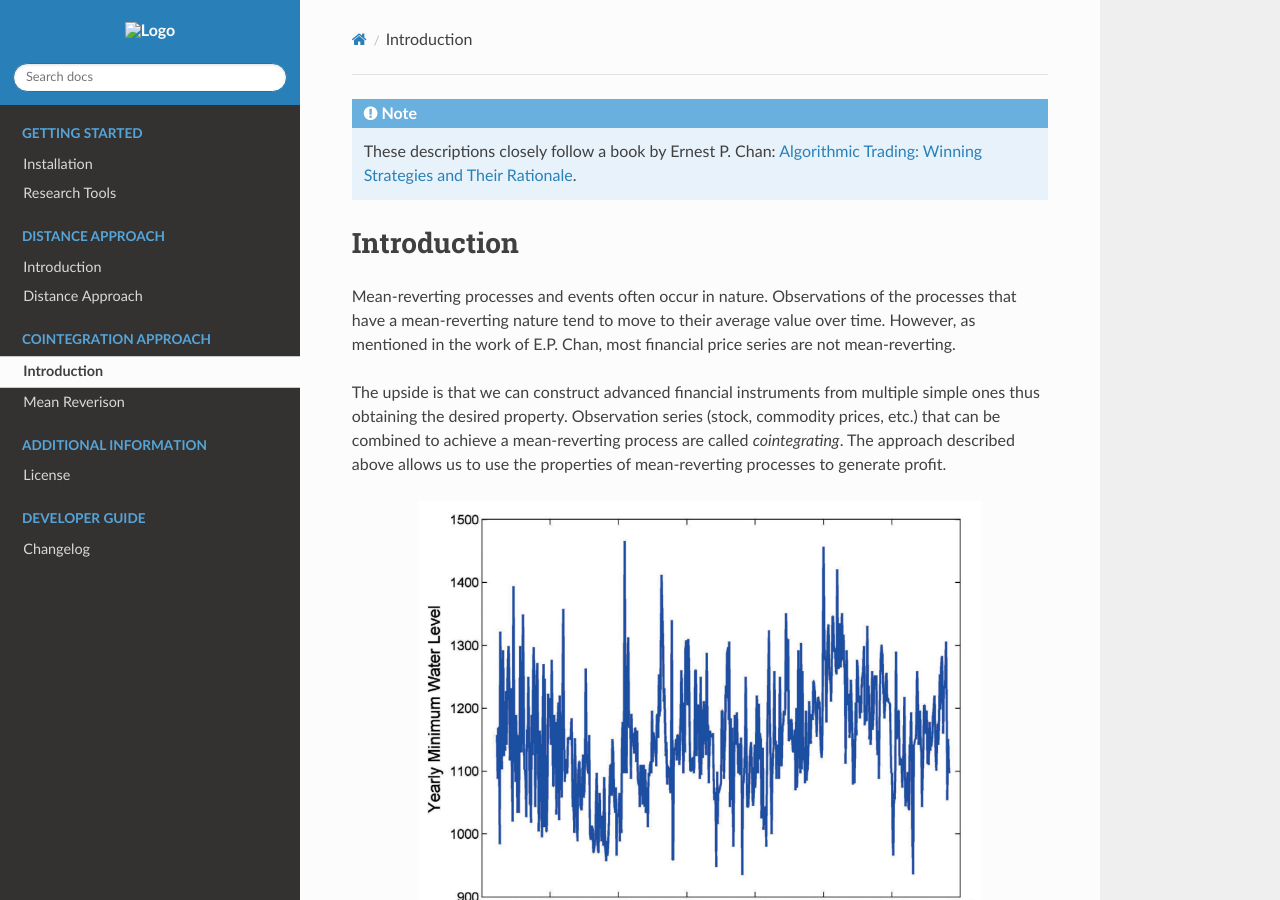
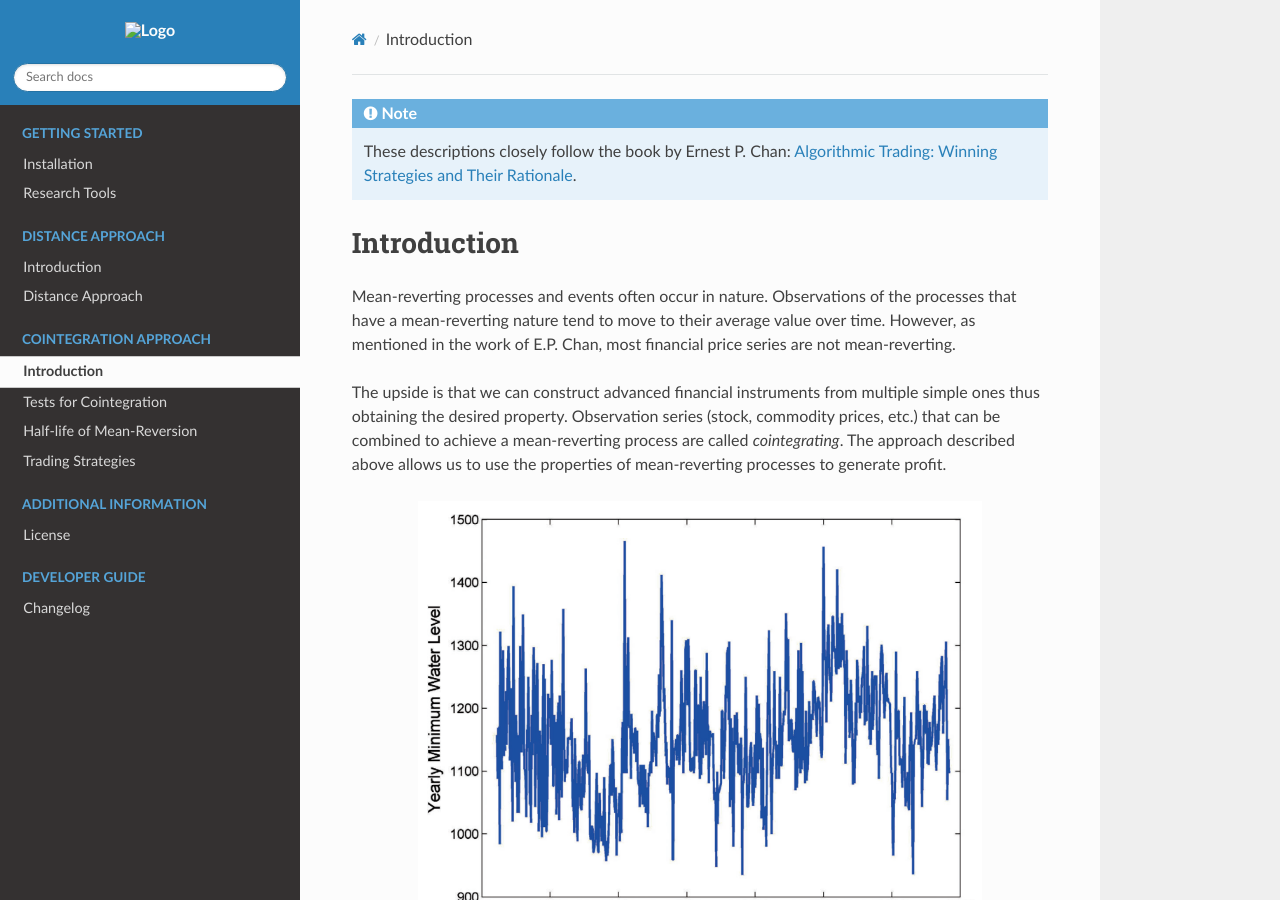
Before and after one commit to hudson-and-thames/arbitragelab, a Sphinx documentation site: the page built from docs/source/cointegration_approach/introduction.rst, in a window 1280 px wide and 900 px high. Built offline with Sphinx 7.4.7 and the Read the Docs theme 2.0.0, drawn with Linux system fonts in a browser that asks for light colours.

Commit message:
Split up coint docs

```diff
--- a/docs/source/cointegration_approach/introduction.rst
+++ b/docs/source/cointegration_approach/introduction.rst
@@ -2,7 +2,7 @@
 
 .. Note::
 
-    These descriptions closely follow a book by Ernest P. Chan:
+    These descriptions closely follow the book by Ernest P. Chan:
     `Algorithmic Trading: Winning Strategies and Their Rationale <https://www.wiley.com/en-us/Algorithmic+Trading%3A+Winning+Strategies+and+Their+Rationale-p-9781118460146>`__.
 
 ============
--- a/docs/source/index.rst
+++ b/docs/source/index.rst
@@ -113,7 +113,9 @@ This project is licensed under an all rights reserved licence.
     :hidden:
 
     cointegration_approach/introduction
-    cointegration_approach/mean_reversion
+    cointegration_approach/cointegration_tests
+    cointegration_approach/half_life
+    cointegration_approach/trading_strategies
 
 .. toctree::
     :maxdepth: 2
```
Also changed, not shown: docs/source/cointegration_approach/cointegration_tests.rst (renamed from docs/source/cointegration_approach/mean_reversion.rst, +6 -161 lines), docs/source/cointegration_approach/half_life.rst (added, +34 -0 lines), docs/source/cointegration_approach/trading_strategies.rst (added, +143 -0 lines).
